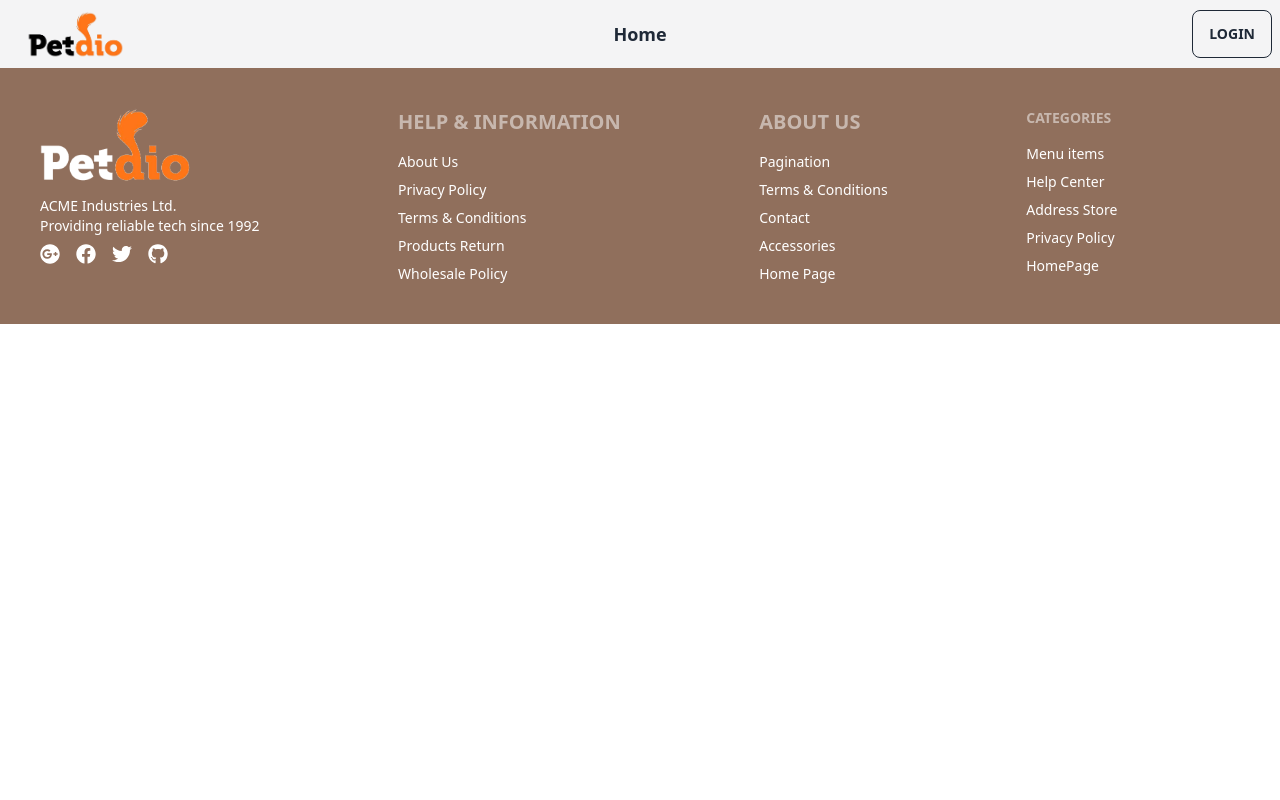
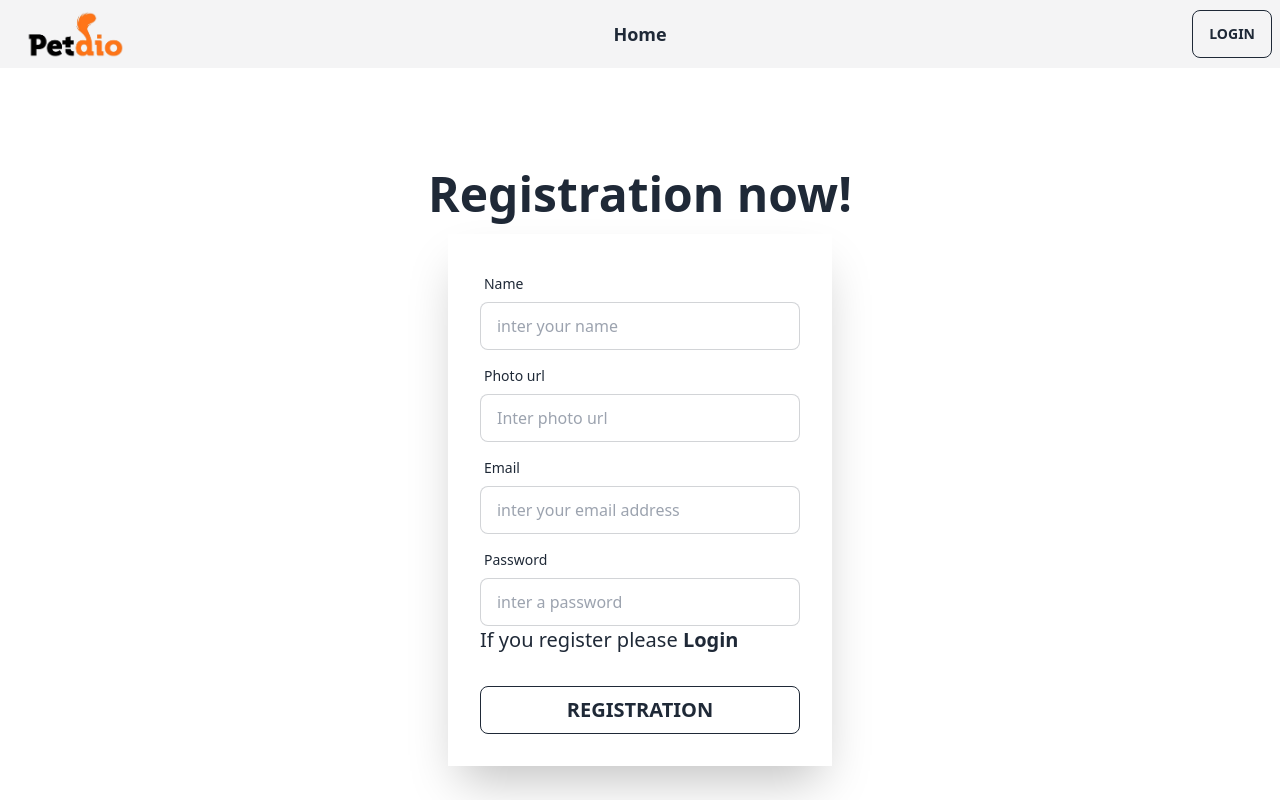
Before and after one commit to mdmorshedsagar/Toy_dogs, a React (Vite) app: page /register in a window 1280 px wide. Shown: the top 800 px of the page. Built offline with nearby package versions, Linux system fonts and the light colour scheme.

Commit message:
register-layout-create

```diff
--- a/src/Component/Pages/Register.jsx
+++ b/src/Component/Pages/Register.jsx
@@ -1,10 +1,83 @@
+import { Link } from "react-router-dom";
 
 
 const Register = () => {
     return (
-        <div>
+        <form >
+      <div className="hero min-h-screen bg-white">
+        <div className="hero-content flex-col ">
+          <div className="text-center">
+            <h1 className="text-5xl font-bold">Registration now!</h1>
+          </div>
+          <div className="card flex-shrink-0 w-full max-w-sm shadow-2xl bg-base-100">
+            <div className="card-body bg-base-100">
 
+              <div className="form-control">
+                <label className="label">
+                  <span className="label-text">Name</span>
+                </label>
+                <input
+                  type="text"
+                  name="name"
+                  placeholder="inter your name"
+                  className="input input-bordered"
+                />
+              </div>
+              <div className="form-control">
+                <label className="label">
+                  <span className="label-text">Photo url</span>
+                </label>
+                <input
+                  type="text"
+                  name="img"
+                  placeholder="Inter photo url"
+                  className="input input-bordered"
+                />
+              </div>
+              <div className="form-control">
+                <label className="label">
+                  <span className="label-text">Email</span>
+                </label>
+                <input
+                  type="email"
+                  name="email"
+                  placeholder="inter your email address"
+                  className="input input-bordered"
+                  required
+                />
+              </div>
+              <div className="form-control">
+                <label className="label">
+                  <span className="label-text">Password</span>
+                </label>
+                <div className="flex ">
+                  <input
+                    type="password"
+                    name="password"
+                    placeholder="inter a password "
+                    className="input input-bordered grow"
+                    required
+                  />
+
+                </div>
+
+
+
+                <h1 className="text-xl">
+                  If you register please{" "}
+                  <Link className=" font-bold" to="/login">
+                    Login
+                  </Link>{" "}
+                </h1>
+              </div>
+              <div className="form-control mt-6">
+                <button className="btn btn-outline font-bold text-xl ">Registration</button>
+              </div>
+            </div>
+          </div>
         </div>
+      </div>
+    </form>
     );
 };
 
```
